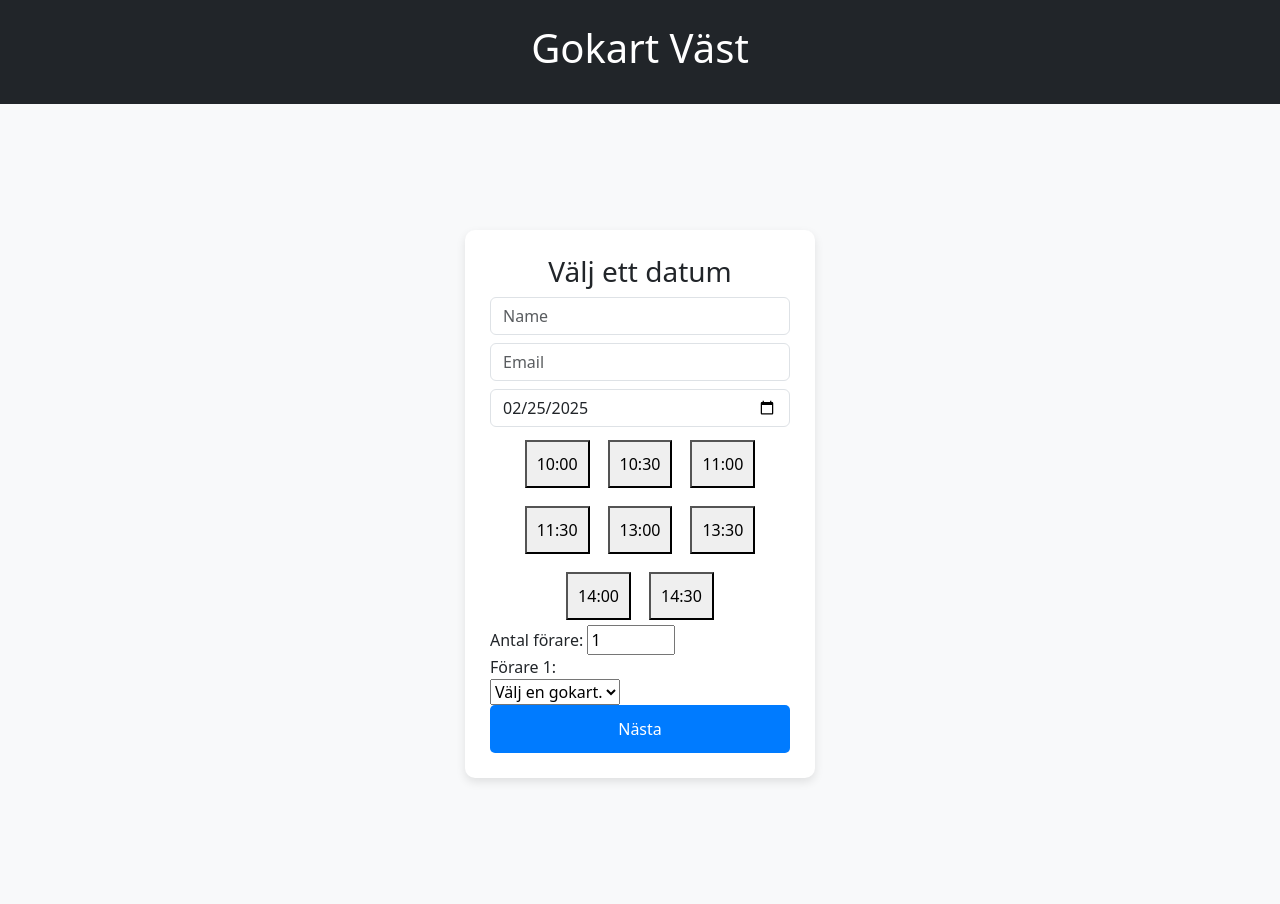
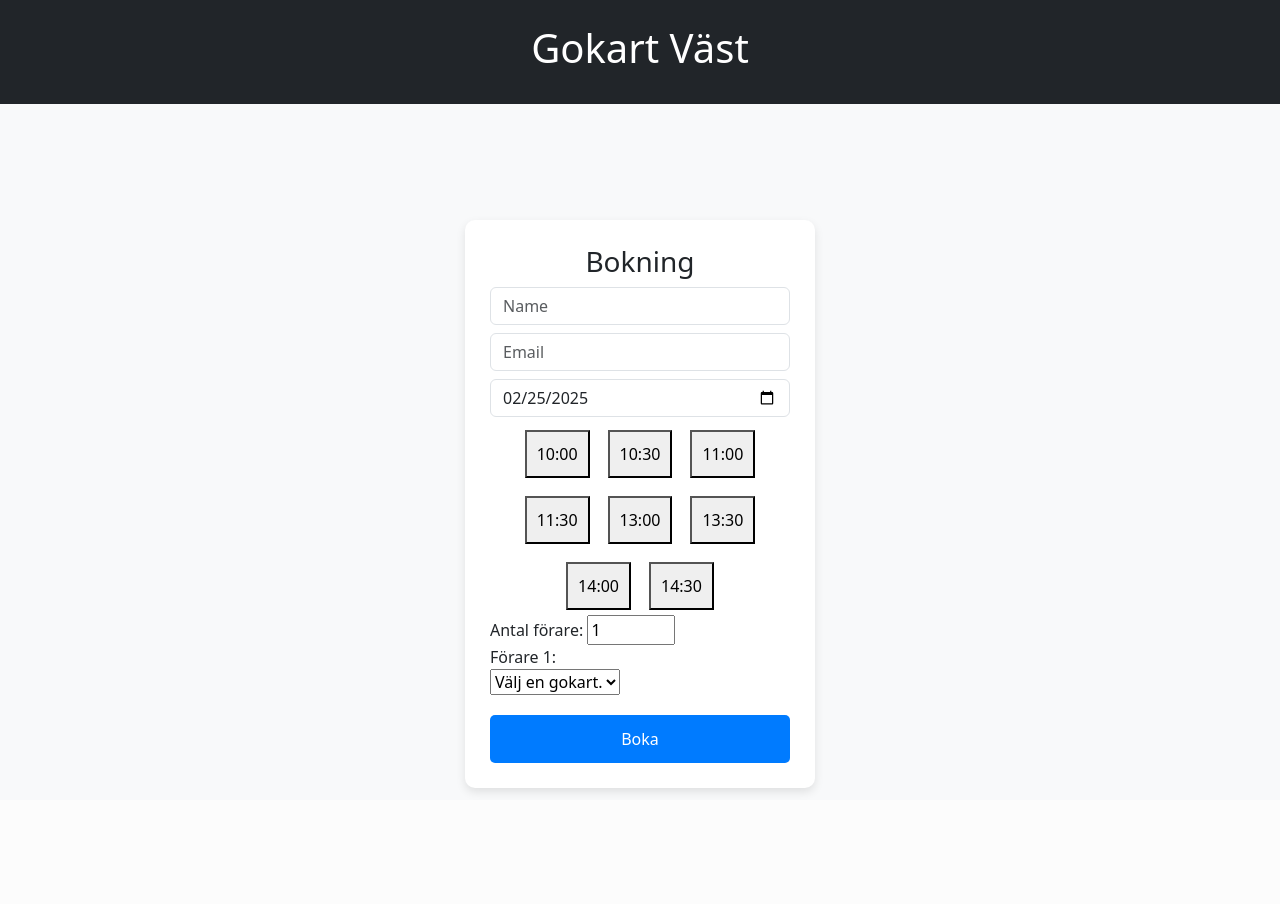
Before and after one commit to EliasDDev/gokart, a Django app: page / in a window 1280 px wide. After the commit the page ends 794 px from the top, so only its background shows below. Run offline with Django 5.2, Linux system fonts and the light colour scheme; data that the repository does not hold is empty.

Commit message:
Updated index.html and style.css

```diff
--- a/gokart/app/static/css/style.css
+++ b/gokart/app/static/css/style.css
@@ -13,6 +13,7 @@
 html, body {
     height: 100%;
     margin: 0;
+    overflow: hidden; /* Förhindra onödig scroll */
     background-color: #f8f9fa; /* Keeps the bg-light effect */
 }
 
@@ -22,7 +23,7 @@ html, body {
     flex-direction: column;
     align-items: center;
     justify-content: center;
-    height: 100vh; /* Makes sure it takes full screen height */
+    min-height: 100vh; /* Ändra från height: 100vh */
 }
 
 /* Style the form */
@@ -46,6 +47,7 @@ html, body {
     cursor: pointer;
     font-size: 16px;
     transition: background-color 0.3s, transform 0.2s;
+    margin-top: 20px; /* Justera värdet efter behov */
 }
 
 /* Button hover effect */
--- a/gokart/app/templates/index.html
+++ b/gokart/app/templates/index.html
@@ -27,14 +27,14 @@
             <!-- Form for booking time. -->
           <form method="POST" action="{% url 'book_slot' %}">
             {% csrf_token %}
-            <h3 class="text-center">Välj ett datum</h3>
-            <input type="text" name="name" class="form-control mb-2" placeholder="Name">
-            <input type="email" name="email" class="form-control mb-2" placeholder="Email">
-            <input type="date" name="date" id="datePicker" class="form-control mb-2">
+            <h3 class="text-center">Bokning</h3>
+            <input type="text" name="name" class="form-control mb-2" placeholder="Name" required>
+            <input type="email" name="email" class="form-control mb-2" placeholder="Email" required>
+            <input type="date" name="date" id="datePicker" class="form-control mb-2" required>
 
             <div id="timeSlots" class="d-flex flex-wrap justify-content-center gap-2"></div>
 
-            <input type="hidden" name="time" id="selectedTime">
+            <input type="hidden" name="time" id="selectedTime" required>
 
             <!-- Select the number of people (drivers) -->
             <label for="numPeople">Antal förare:</label>
@@ -42,7 +42,7 @@
 
             <div id="gokartContainer"></div>
 
-            <button type="submit" class="submit-btn">Nästa</button>
+            <button type="submit" class="submit-btn">Boka</button>
           </form>
         </div>
     </div>
```
